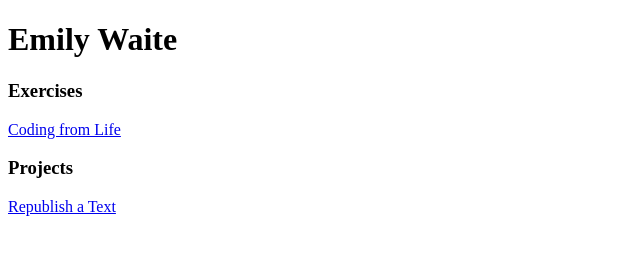
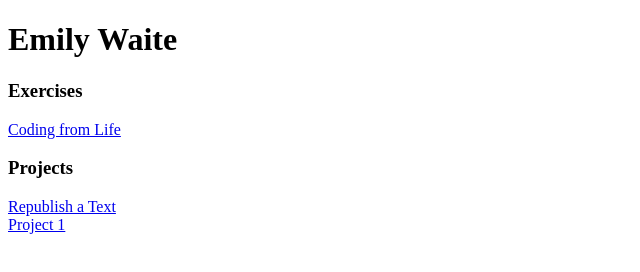
Before and after one commit to ewaitee/interactive2, a plain HTML site: page index.html in a window 1280 px wide. Shown: the full height of the page, 0-640 px from the left. Drawn offline with Linux system fonts and the light colour scheme.

Commit message:
project1

```diff
--- a/index.html
+++ b/index.html
@@ -17,6 +17,7 @@
     <div id="projects">
       <h3>Projects</h3>
       <a href="#" target="blank">Republish a Text</a><br>
+     <a href="https://drive.google.com/open?id=1BDKnNeZZB1bGMOU4XjrSnjyNSoo&usp=sharing">Project 1</a>
     </div>
   </div>
 </body>
```
